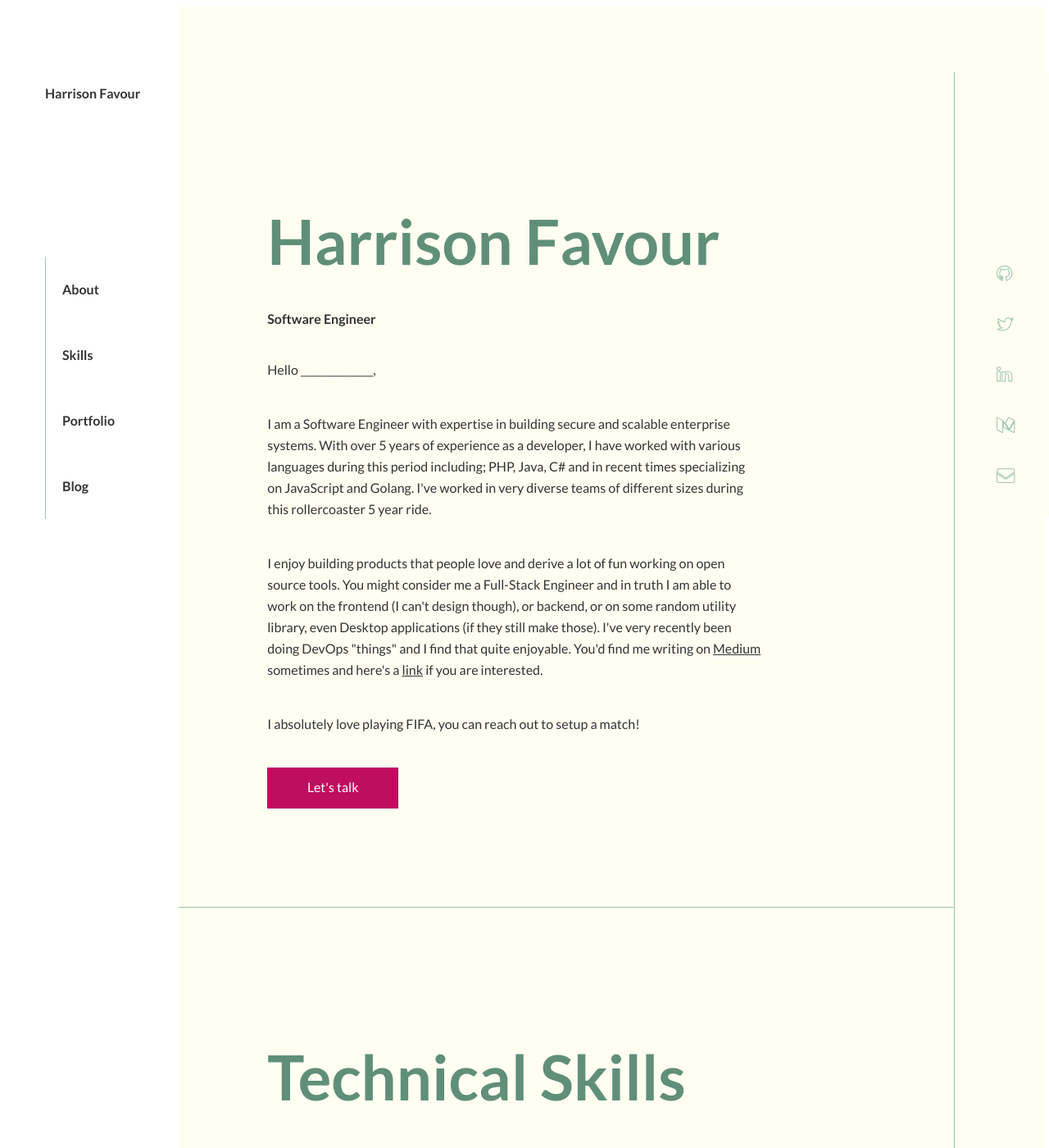
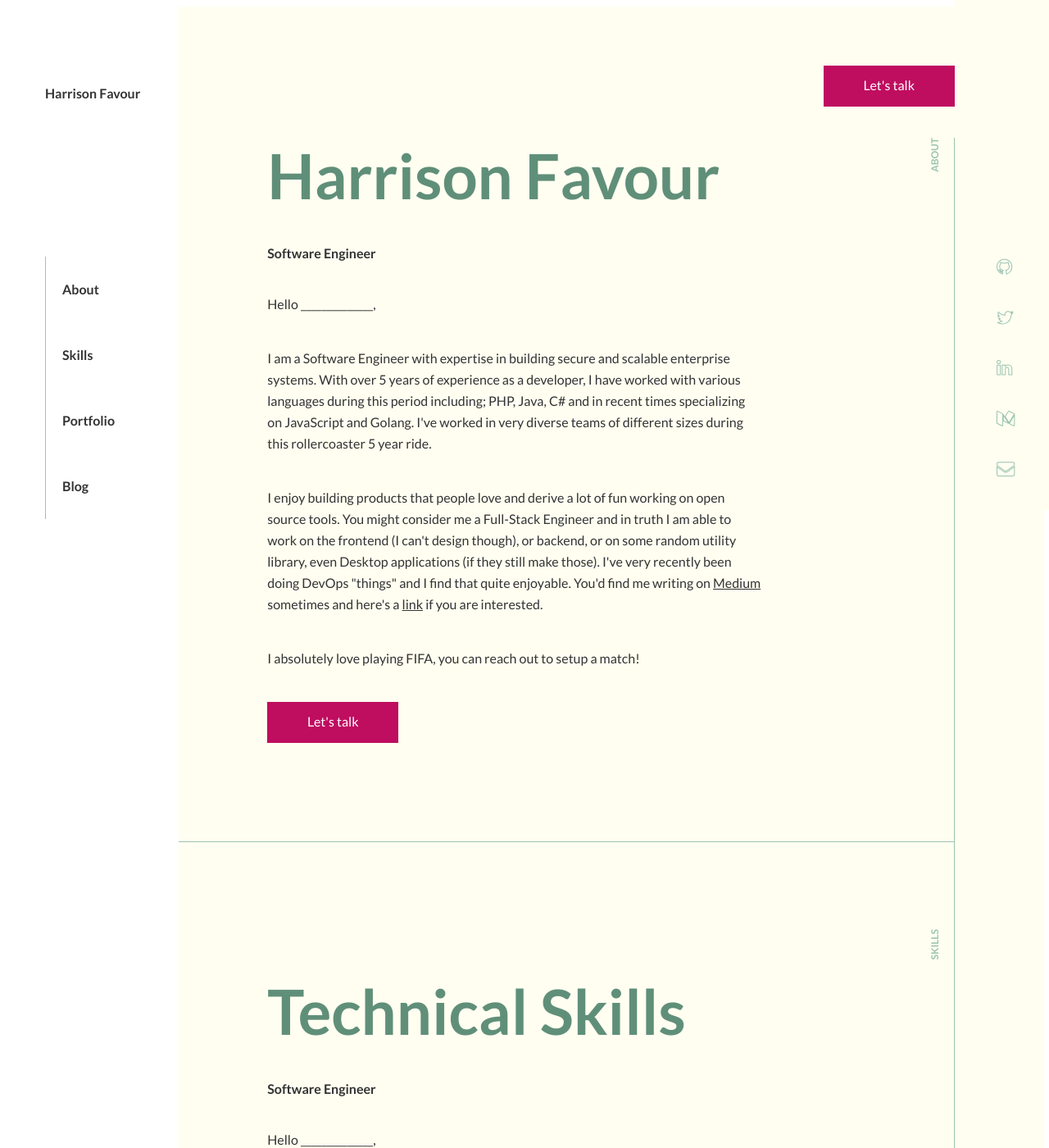
Before and after one commit to grantfayvor/grantfayvor.github.io, a Jekyll site: the page built from index.html, in a window 1280 px wide and 1400 px high. Shown: the whole window at 82% size. Built offline with Jekyll 4.4.1, drawn with Linux system fonts in a browser that asks for light colours.

Commit message:
restyling

```diff
--- a/index.html
+++ b/index.html
@@ -1,50 +1,12 @@
-<!DOCTYPE html>
-<html lang="en">
+---
+title: Harrison Favour
+layout: default
+---
 
-<head>
-  <meta charset="UTF-8">
-  <meta name="viewport" content="width=device-width, initial-scale=1.0">
-
-  <link href="./style.css" rel="stylesheet">
-  <link rel="stylesheet" href="https://cdnjs.cloudflare.com/ajax/libs/font-awesome/4.7.0/css/font-awesome.min.css">
-  <link href='http://fonts.googleapis.com/css?family=Lato:400,700' rel='stylesheet' type='text/css'>
-
-  <title>Document</title>
-</head>
-
-<body>
-  <section class="coverall">
-    <aside class="nav__aside">
-      <nav class="sidenav">
-        <p>Harrison Favour</p>
-        <ul class="nav__collapse">
-          <li><a href="#about" class="active">About</a></li>
-          <li><a href="#skills">Skills</a></li>
-          <li><a href="#portfolio">Portfolio</a></li>
-          <li><a href="#blog">Blog</a></li>
-        </ul>
-      </nav>
+<section id="about">
+  <aside class="section__aside">
+    <span>ABOUT</span>
   </aside>
-    <main id="main-container" class="main__container">
-      <aside class="nav__mobile__aside">
-        <div class="nav__header__container">
-          <p class="nav__header">Harrison Favour</p>
-          <button id="open-nav" class="nav__toggle" onclick="openMobileNav()"><span class="breadcrumb"></span></button>
-        </div>
-        <nav id="nav-content" class="sidenav__mobile">
-          <button id="close-nav" class="nav__toggle__collapse" onclick="closeMobileNav()">
-            <span class="cancel"></span>
-          </button>
-          <ul class="nav__collapse">
-            <li onclick="closeMobileNav()"><a href="#about" class="active">About</a></li>
-            <li onclick="closeMobileNav()"><a href="#skills">Skills</a></li>
-            <li onclick="closeMobileNav()"><a href="#portfolio">Portfolio</a></li>
-            <li onclick="closeMobileNav()"><a href="#blog">Blog</a></li>
-          </ul>
-        </nav>
-      </aside>
-      <!-- <a class="contact__link fixed-contact__link" href="mailto:fayvorharrison101@gmail.com">Let's talk</a> -->
-      <section id="about">
   <header>
     <h1>Harrison Favour</h1>
   </header>
@@ -74,19 +36,11 @@
     <a class="contact__link" href="mailto:fayvorharrison101@gmail.com">Let's talk</a>
   </article>
 </section>
-      <aside class="social__aside">
-        <nav>
-          <ul>
-            <li><a href="https://github.com/grantfayvor"><span class="fa fa-github fa-lg"></span></a></li>
-            <li><a href="https://twitter.com/hyper_debugger"><span class="fa fa-twitter fa-lg"></span></a></li>
-            <li><a href="https://www.linkedin.com/in/favour-harrison-5aa312a9/"><span
-                  class="fa fa-linkedin fa-lg"></span></a></li>
-            <li><a href="https://medium.com/@hyper_debugger"><span class="fa fa-medium fa-lg"></span></a></li>
-            <li><a href="mailto:fayvorharrison101@gmail.com"><span class="fa fa-envelope fa-lg"></span></a></li>
-          </ul>
-        </nav>
+
+<section id="skills">
+  <aside class="section__aside">
+    <span>SKILLS</span>
   </aside>
-      <section id="skills">
   <header>
     <h1>Technical Skills</h1>
   </header>
@@ -116,6 +70,9 @@
   </article>
 </section>
 <section id="portfolio">
+  <aside class="section__aside">
+    <span>PORTFOLIO</span>
+  </aside>
   <header>
     <h1>Portfolio</h1>
   </header>
@@ -143,34 +100,8 @@
     </p>
   </article>
 </section>
-    </main>
+<section id="end">
+  <article>
+    <p>The End...</p>
+  </article>
 </section>
-
-  <script src="./vanillajs-scrollspy.min.js" type="text/javascript"></script>
-  <script>
-    window.onload = function () {
-      var sidenav = document.querySelector(".sidenav");
-      new VanillaScrollspy(sidenav, 2000, "easeInOutQuint").init();
-    };
-
-    function openMobileNav() {
-      const nav = document.getElementById("nav-content");
-      nav.style.visibility = "visible";
-      const oNavButton = document.getElementById("open-nav");
-      oNavButton.style.visibility = "hidden";
-      const cNavButton = document.getElementById("close-nav");
-      cNavButton.style.visibility = "visible";
-    }
-
-    function closeMobileNav() {
-      const nav = document.getElementById("nav-content");
-      nav.style.visibility = "hidden";
-      const cNavButton = document.getElementById("close-nav");
-      cNavButton.style.visibility = "hidden";
-      const oNavButton = document.getElementById("open-nav");
-      oNavButton.style.visibility = "visible";
-    }
-  </script>
-</body>
-
-</html>
--- a/style.css
+++ b/style.css
@@ -61,8 +61,9 @@
   background: var(--primary-color);
   width: 10%;
   display: inline-block;
-  padding-top: 80px;
+  padding-top: 160px;
   vertical-align: top;
+  top: 0;
 }
 
 .sidenav {
@@ -103,6 +104,18 @@
 .sidenav a.active {
   color: var(--accent-color);
   border-left: 2px solid var(--accent-color);
+}
+
+section#about {
+  margin-top: 80px;
+}
+
+section#about>.section__aside {
+  margin-top: 0px;
+}
+
+section#about>header>h1 {
+  margin-top: 0px;
 }
 
 .main__container>section {
@@ -153,6 +166,24 @@
   line-height: 3;
 }
 
+.section__aside {
+  position: absolute;
+  right: 10%;
+  margin-top: 10%;
+  writing-mode: vertical-lr;
+  -webkit-text-orientation: mixed;
+  text-orientation: mixed;
+  transform: rotate(-180deg);
+  vertical-align: top;
+  margin-right: 20px;
+  font-size: 12px;
+  font-weight: bold;
+}
+
+.section__aside>span {
+  color: var(--secondary-color);
+}
+
 .nav__mobile__aside {
   display: none;
 }
@@ -176,6 +207,18 @@
 
 .social__aside>nav>ul>li {
   margin-bottom: 42px;
+}
+
+.contact__container {
+  width: 90%;
+  position: fixed;
+  top: 80px;
+  right: 9%;
+  z-index: 9999;
+}
+
+.contact__container>.contact__link {
+  float: right;
 }
 
 .nav__toggle {
@@ -219,11 +262,15 @@
 }
 
 @media (max-width: 600px) {
-  /* .social__aside {
+  .contact__container, .section__aside {
     display: none;
-  } */
+  }
+  section#about {
+    margin-top: 55px;
+  }
   .social__aside {
     bottom: 0;
+    top: revert;
     left: 0;
     height: 8vh;
     width: 100vw;
```
Lines whose indentation alone changed are shown as unchanged.
